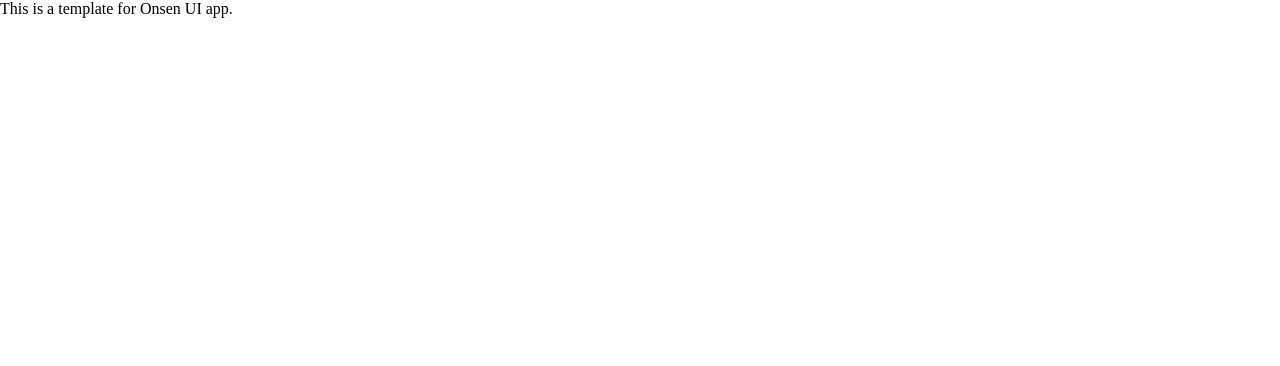
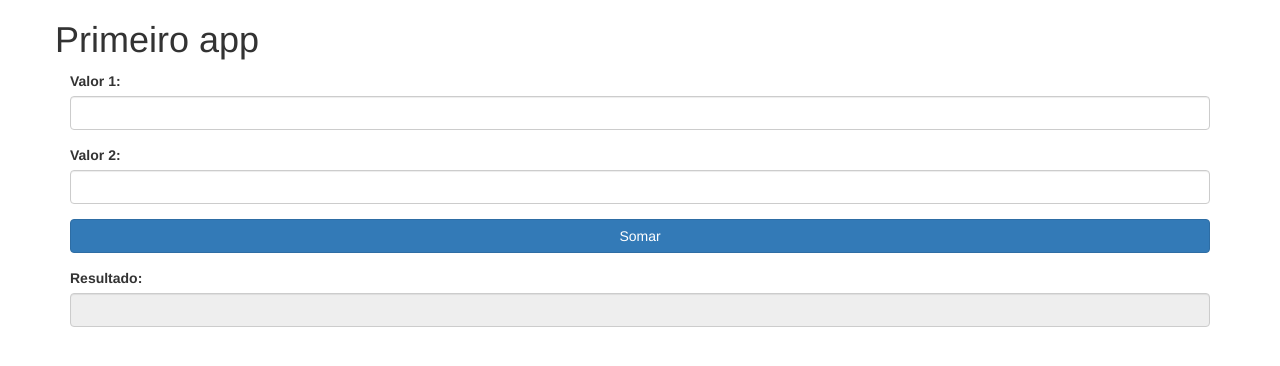
Before and after one commit to RonaldRamoss/primeiroprojetomobile2ds2-, a website: page www/index.html in a window 1280 px wide. Drawn offline with Linux system fonts and the light colour scheme.

Commit message:
Inserindo o layout do app com 3 inputs e um button

```diff
--- a/www/index.html
+++ b/www/index.html
@@ -8,22 +8,52 @@
   <script src="lib/onsenui/js/onsenui.min.js"></script>
 
   <link rel="stylesheet" href="components/loader.css">
-  <link rel="stylesheet" href="lib/onsenui/css/onsenui.css">
-  <link rel="stylesheet" href="lib/onsenui/css/onsen-css-components.css">
+  <link rel="stylesheet" href="css/bootstrap.min.css">
   <link rel="stylesheet" href="css/style.css">
 
-  <script>
-    ons.ready(function() {
-      console.log("Onsen UI is ready!");
-    });
 
-    if (ons.platform.isIPhoneX()) {
-      document.documentElement.setAttribute('onsflag-iphonex-portrait', '');
-      document.documentElement.setAttribute('onsflag-iphonex-landscape', '');
-    }
-  </script>
 </head>
 <body>
-  This is a template for Onsen UI app.
+  <div class="container">
+    <div class="row">
+      <h1>Primeiro app</h1>
+      <div class = "col-xs-12">
+        </div>
+    </div>
+
+    <div class="row">
+      <div class="col-xs-12">
+        <div class="form-group">
+          <label for="">Valor 1:</label>
+          <input type="text" class="form-control" id="valor1">
+        </div>
+    </div>
+  </div>
+   <div class="row">
+      <div class="col-xs-12">
+        <div class="form-group">
+          <label for="">Valor 2:</label>
+          <input type="text" class="form-control" id="valor2">
+        </div>
+    </div>
+  </div>
+
+  <div class="row">
+      <div class="col-xs-12">
+        <div class="form-group">
+         <button class="btn btn-primary btn-block">Somar</button>
+        </div>
+    </div>
+  </div>
+
+  <div class="row">
+      <div class="col-xs-12">
+        <div class="form-group">
+          <label for="">Resultado:</label>
+          <input type="text" class="form-control" id="resultado" readonly>
+        </div>
+    </div>
+  </div>
+
 </body>
 </html>
```
